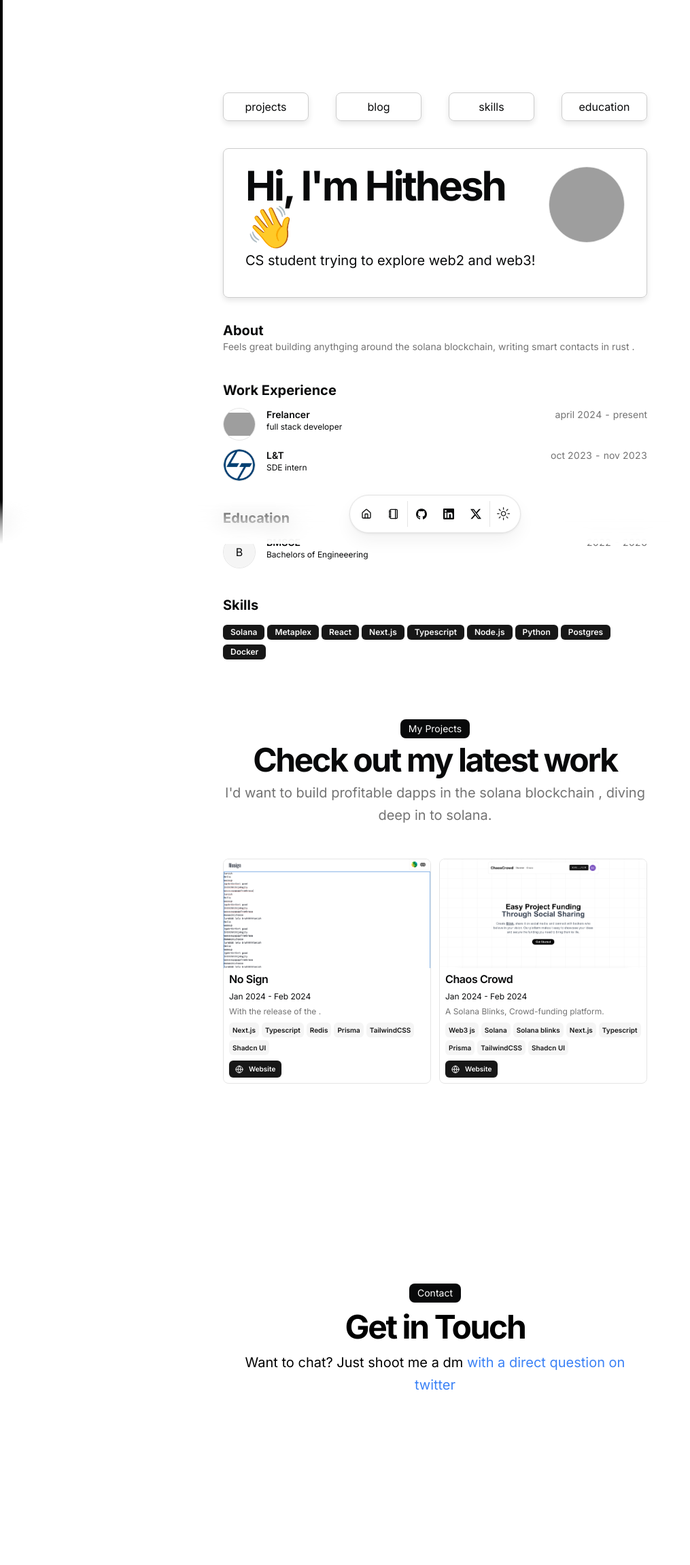
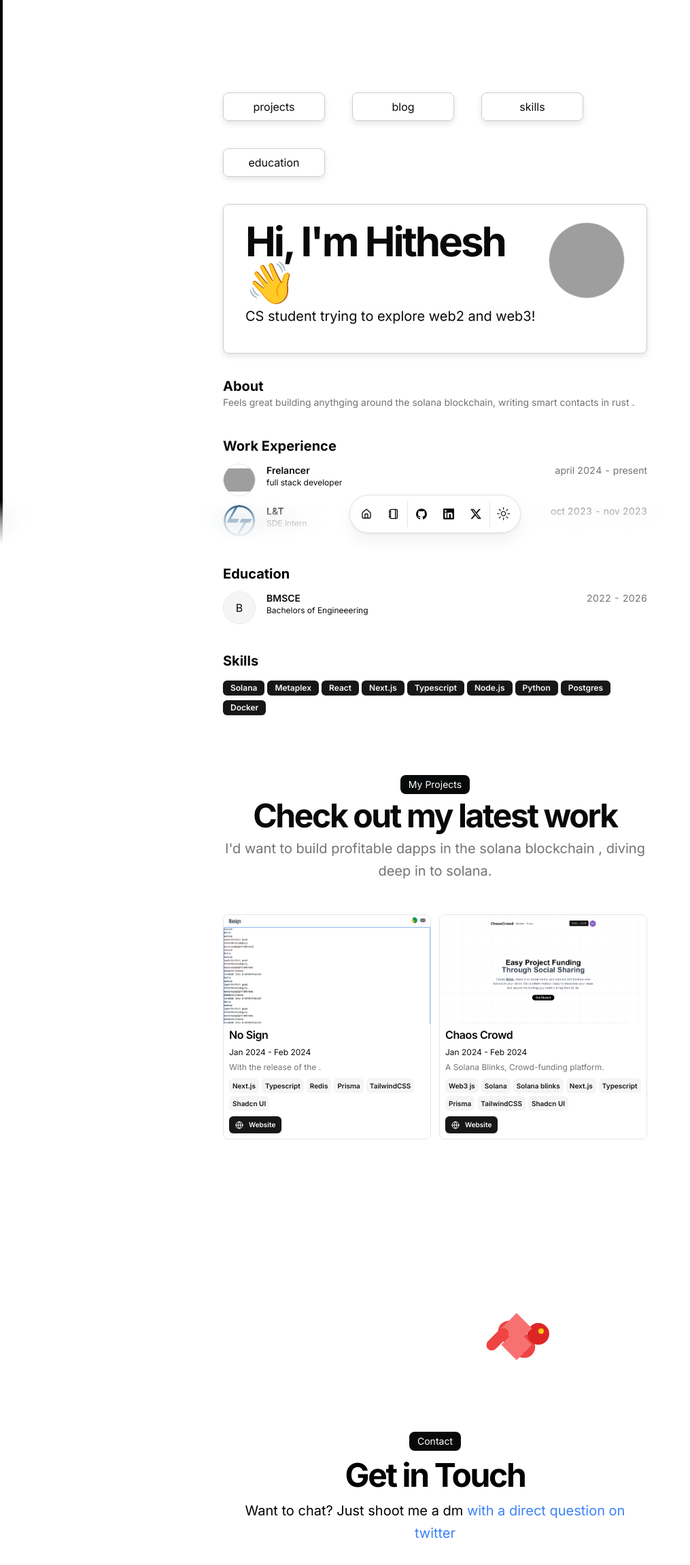
Before and after one commit to rhithesh/protfolio, a Next.js app: page / in a window 1280 px wide. Shown: the top 2302 px of the page at 68% size, without its empty margins (0-1015 px from the left). Before the commit the page ends 2197 px from the top, so only its background shows below. Built offline with nearby package versions, Linux system fonts and the light colour scheme; grey boxes are pictures that could not be loaded.

Commit message:
added animation

```diff
--- a/src/app/page.tsx
+++ b/src/app/page.tsx
@@ -12,10 +12,13 @@ import Markdown from "react-markdown";
 import Image from "next/image";
 import React, { useState } from "react";
 import { motion, useScroll, useTransform, useSpring } from "framer-motion";
+import { useTheme } from "next-themes";
 
 const BLUR_FADE_DELAY = 0.001;
 
 export default function Page() {
+  const { theme, setTheme } = useTheme();
+
   const [isHorizontal, setIsHorizontal] = useState(false);
   const { scrollYProgress } = useScroll();
   const { scrollXProgress } = useScroll();
@@ -55,7 +58,7 @@ export default function Page() {
           style={{ scaleY: scaleY }}
         />
 
-        <div className=" flex gap-10">
+        <div className=" flex  flex-wrap gap-10">
           <motion.button
             whileHover={{ scale: 1.1 }}
             whileTap={{ scale: 0.9 }}
@@ -203,7 +206,9 @@ export default function Page() {
         <section id="education">
           <motion.div
             onHoverStart={() => setTextColor(getRandomColor())} // Change color on hover
-            onHoverEnd={() => setTextColor("#ffff")} // Reset color when not hovering
+            onHoverEnd={() =>
+              setTextColor(theme === "dark" ? "#ffffff" : "#000000")
+            }
           >
             <motion.div
               animate={{ color: textColor }} // Animate the text color
@@ -299,11 +304,35 @@ export default function Page() {
             </BlurFade>
           </div>
         </section>
+        <div className="w-full h-24 overflow-hidden relative bg-transparent">
+          <div className="absolute animate-dragon-move">
+            <div className="w-24 h-24 relative">
+              {/* Dragon body */}
+              <div className="absolute w-16 h-8 bg-red-500 rounded-full transform rotate-45 left-4 top-8"></div>
+
+              {/* Dragon head */}
+              <div className="absolute w-8 h-8 bg-red-600 rounded-full left-16 top-6">
+                {/* Eye */}
+                <div className="absolute w-2 h-2 bg-yellow-400 rounded-full top-2 right-2"></div>
+              </div>
+
+              {/* Wings */}
+              <div className="absolute w-8 h-8 bg-red-400 transform rotate-45 left-8 top-4 animate-wing-flap"></div>
+              <div className="absolute w-8 h-8 bg-red-400 transform rotate-45 left-8 top-10 animate-wing-flap delay-100"></div>
+
+              {/* Tail */}
+              <div className="absolute w-10 h-4 bg-red-500 rounded-full transform -rotate-45 left-0 top-10"></div>
+            </div>
+          </div>
+        </div>
+
         <section id="contact">
           <div className="grid items-center justify-center gap-4 px-4 text-center md:px-6 w-full py-12">
             <motion.div
               onHoverStart={() => setTextColor(getRandomColor())} // Change text color on hover
-              onHoverEnd={() => setTextColor("#000")} // Reset to black
+              onHoverEnd={() =>
+                setTextColor(theme === "dark" ? "#ffffff" : "#000000")
+              }
             >
               <div className="space-y-3">
                 <div className="inline-block rounded-lg bg-foreground text-background px-3 py-1 text-sm">
--- a/tailwind.config.ts
+++ b/tailwind.config.ts
@@ -63,6 +63,15 @@ const config = {
         sm: "calc(var(--radius) - 4px)",
       },
       keyframes: {
+        moveLeftRight: {
+          "0%, 100%": { transform: "translateX(-100%)" },
+          "50%": { transform: "translateX(400%)" },
+        },
+        flap: {
+          "0%, 100%": { transform: "rotate(45deg) scaleY(1)" },
+          "50%": { transform: "rotate(45deg) scaleY(0.7)" },
+        },
+
         "accordion-down": {
           from: { height: "0" },
           to: { height: "var(--radix-accordion-content-height)" },
@@ -73,6 +82,8 @@ const config = {
         },
       },
       animation: {
+        "dragon-move": "moveLeftRight 4s infinite",
+
         "accordion-down": "accordion-down 0.2s ease-out",
         "accordion-up": "accordion-up 0.2s ease-out",
       },
```
Also changed, not shown: 1 other file (tests, documents, lock files or other folders).
